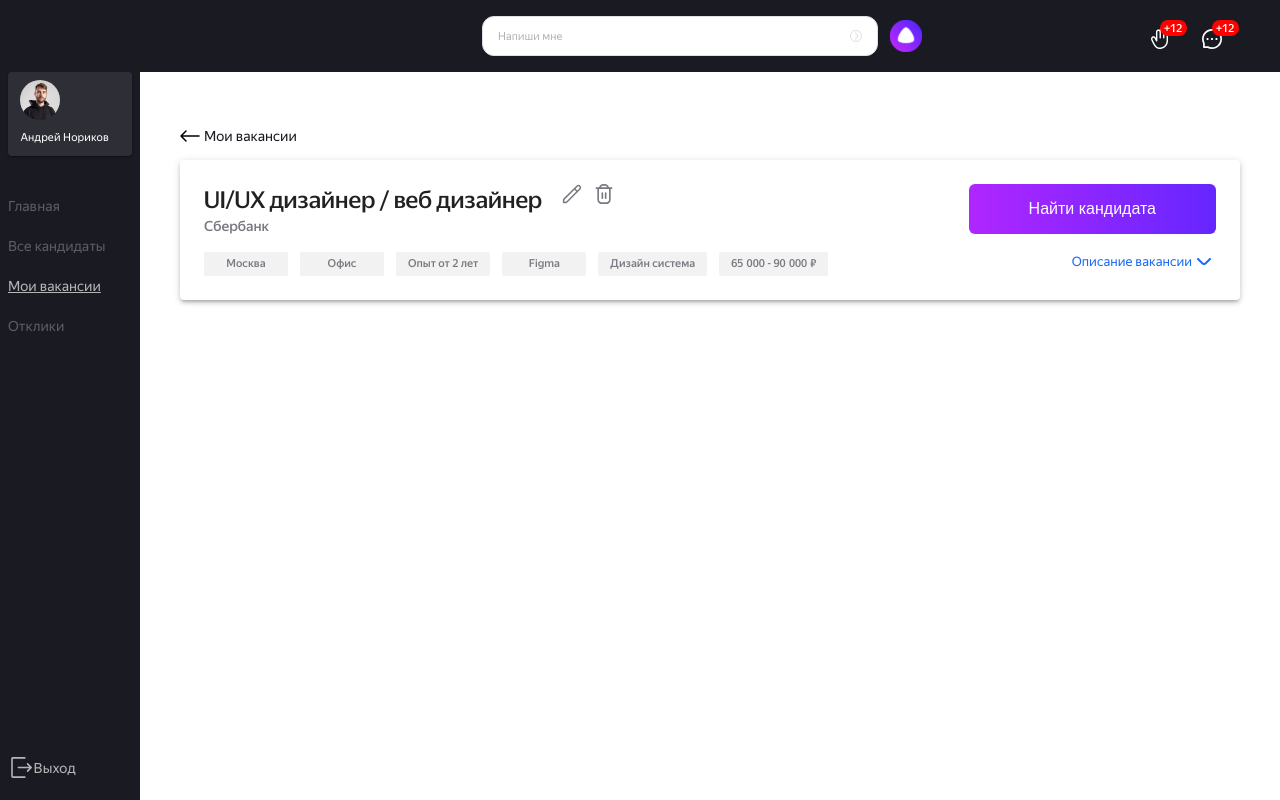
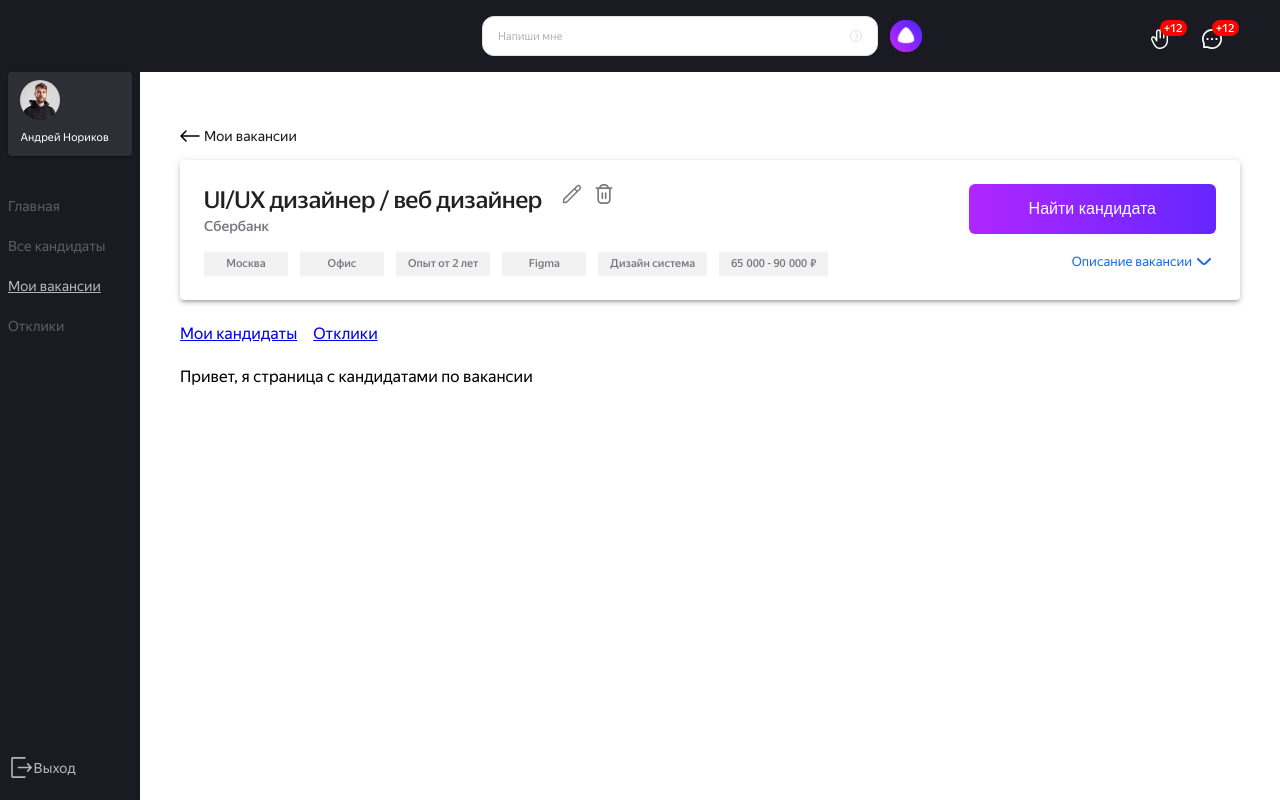
Before and after one commit to NastyaNev/career-hackathon-frontend, a React (Create React App) app: page /career-hackathon-frontend/vacancies/vacancy in a window 1280 px wide. Built offline with nearby package versions, Linux system fonts and the light colour scheme.

Commit message:
feat:rout_for_tabs

```diff
--- a/src/components/app/app.tsx
+++ b/src/components/app/app.tsx
@@ -7,34 +7,41 @@ import Candidates from "../../pages/candidates/candidates";
 import NotFound from "../../pages/not-found/not-found";
 import styles from "./app.module.css";
 import Applications from "../../pages/applications/applications";
-import Vacancy from "../../pages/vacancies/vacany/vacancy";
+import Vacancy from "../../pages/vacancies/vacancy/vacancy";
 import Candidat from "../../pages/candidates/candidat";
-// import { ThemeProvider, createTheme } from "@mui/material";
-
-// const theme = createTheme({
-//   palette: {
-//     primary: '#D9D9D9',
-//     // secondary: purple,
-//   },
-// });
+import ApplicationsNew from "../../pages/applications/applications-new/applicationa-new";
+import ApplicationsArchive from "../../pages/applications/applications-archive/applications-archive";
+import VacancyApplications from "../../pages/vacancies/vacancy/vacancy-applications/vacancy-applications";
+import MyCandidates from "../../pages/vacancies/vacancy/my-candidates/my-candidates";
+import ApplicationsActual from "../../pages/applications/applications-actual/applications-actual";
+import VacanciesActual from "../../pages/vacancies/vacancies-actual/vacancies-actual";
+import VacanciesArchive from "../../pages/vacancies/vacancies-archive/vacancies-archive";
 
 function App() {
   return (
-    // <ThemeProvider theme={theme}>
     <div className={styles.page}>
       <Routes>
         <Route path="/" element={<Layout />}>
           <Route path="/" element={<Main />} />
           <Route path="candidates" element={<Candidates />} />
-          <Route path="/vacancies" element={<Vacancies />} />
-          <Route path="/vacancies/vacancy" element={<Vacancy />} />
+          <Route path="/vacancies" element={<Vacancies />} >
+            <Route path="/vacancies" element={<VacanciesActual />} />
+            <Route path="/vacancies/vacancies-archive" element={<VacanciesArchive />} />
+          </Route>
+          <Route path="/vacancies/vacancy" element={<Vacancy />} >
+            <Route path="/vacancies/vacancy" element={<MyCandidates />} />
+            <Route path="/vacancies/vacancy/vacancy-applications" element={<VacancyApplications />} />
+          </Route>
           <Route path="/candidates/candidate" element={<Candidat />} />
-          <Route path="applications" element={<Applications />} />
+          <Route path="/applications" element={<Applications />} >
+            <Route path="/applications" element={<ApplicationsActual />} />
+            <Route path="/applications/new" element={<ApplicationsNew />} />
+            <Route path="/applications/applications-archive" element={<ApplicationsArchive />} />
+          </Route>
           <Route path="*" element={<NotFound />} />
         </Route>
       </Routes>
     </div>
-    // </ThemeProvider>
 
   );
 }
--- /dev/null
+++ b/src/pages/applications/applications-actual/applications-actual.jsx
@@ -0,0 +1,9 @@
+import React from 'react'
+
+function ApplicationsActual() {
+  return (
+    <div>Привет, я страница с актуальными откликами</div>
+  )
+}
+
+export default ApplicationsActual
--- /dev/null
+++ b/src/pages/applications/applications-archive/applications-archive.jsx
@@ -0,0 +1,9 @@
+import React from 'react'
+
+function ApplicationsArchive() {
+  return (
+    <div>Привет, я страница с архивными откликами</div>
+  )
+}
+
+export default ApplicationsArchive
--- /dev/null
+++ b/src/pages/applications/applications-new/applicationa-new.jsx
@@ -0,0 +1,9 @@
+import React from 'react'
+
+function ApplicationsNew() {
+  return (
+    <div>Привет, я страница с новыми откликами</div>
+  )
+}
+
+export default ApplicationsNew
--- /dev/null
+++ b/src/pages/vacancies/vacancies-actual/vacancies-actual.jsx
@@ -0,0 +1,9 @@
+import React from 'react'
+
+function VacanciesActual() {
+  return (
+    <div>Привет, я страница с актуальными вакансиями</div>
+  )
+}
+
+export default VacanciesActual
--- /dev/null
+++ b/src/pages/vacancies/vacancies-archive/vacancies-archive.jsx
@@ -0,0 +1,9 @@
+import React from 'react'
+
+function VacanciesArchive() {
+  return (
+    <div>Привет, я страница с архивными вакансиями</div>
+  )
+}
+
+export default VacanciesArchive
--- /dev/null
+++ b/src/pages/vacancies/vacancy/my-candidates/my-candidates.jsx
@@ -0,0 +1,9 @@
+import React from 'react'
+
+function MyCandidates() {
+  return (
+    <div>Привет, я страница с кандидатами по вакансии</div>
+  )
+}
+
+export default MyCandidates
--- /dev/null
+++ b/src/pages/vacancies/vacancy/vacancy-applications/vacancy-applications.jsx
@@ -0,0 +1,9 @@
+import React from 'react'
+
+function VacancyApplications() {
+  return (
+    <div>Привет, я страница с откликами на вакансию</div>
+  )
+}
+
+export default VacancyApplications
--- a/src/pages/vacancies/vacany/vacancy.tsx
+++ b/src/pages/vacancies/vacancy/vacancy.tsx
@@ -1,6 +1,7 @@
 import React from 'react';
 import {NavLink} from 'react-router-dom';
 import {Paper, Stack} from "@mui/material";
+import { Outlet } from 'react-router-dom';
 
 import {itemsVacancies} from "../../../utils/arrays/items-vacancies";
 
@@ -73,6 +74,11 @@ function Vacancy() {
           </div>
         </Stack>
       </Paper>
+      <Stack mb={3} mt={3} direction='row' spacing={2} >
+          <NavLink to="/vacancies/vacancy" end>Мои кандидаты</NavLink>
+          <NavLink to="/vacancies/vacancy/vacancy-applications">Отклики</NavLink>
+      </Stack>
+      <Outlet />
     </>
   )
 }
```
Also changed, not shown: src/pages/vacancies/vacancy/styles.module.css (renamed from src/pages/vacancies/vacany/styles.module.css).
